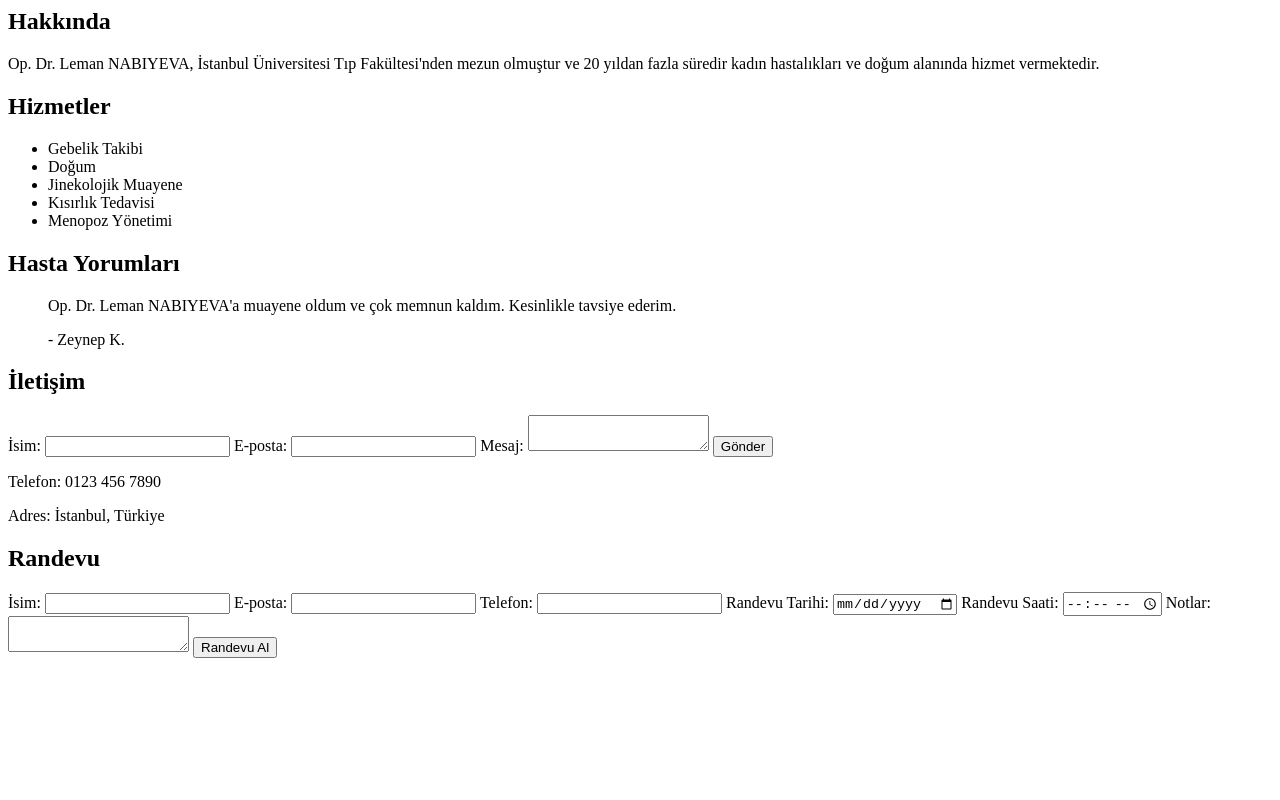
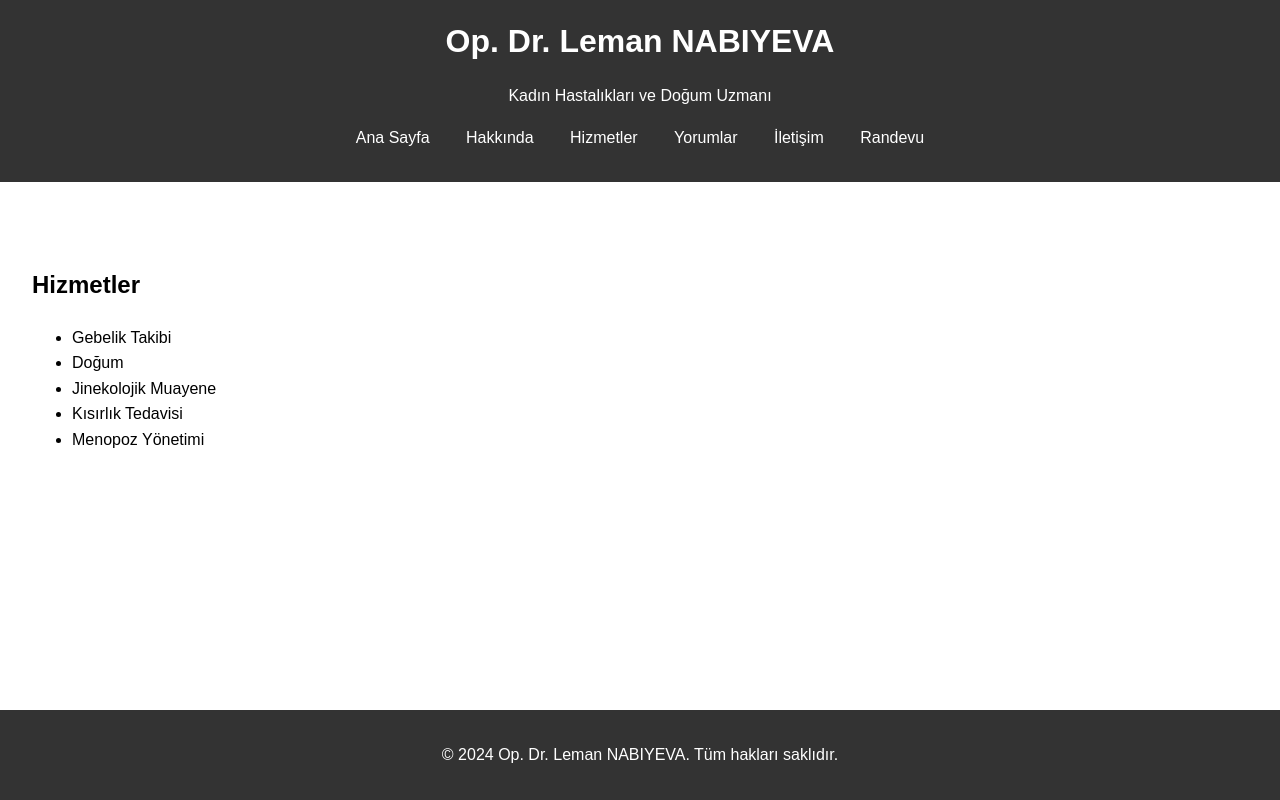
Before and after one commit to MuMSuZ/drlemannabiyeva.github.io, a plain HTML site: page services.html in a window 1280 px wide. Drawn offline with Linux system fonts and the light colour scheme.

Commit message:
Update services.html

```diff
--- a/services.html
+++ b/services.html
@@ -1,8 +1,28 @@
- <section id="about">
-        <h2>Hakkında</h2>
-        <p>Op. Dr. Leman NABIYEVA, İstanbul Üniversitesi Tıp Fakültesi'nden mezun olmuştur ve 20 yıldan fazla süredir kadın hastalıkları ve doğum alanında hizmet vermektedir.</p>
-    </section>
+<!DOCTYPE html>
+<html lang="tr">
+<head>
+    <meta charset="UTF-8">
+    <meta name="viewport" content="width=device-width, initial-scale=1.0">
+    <title>Hizmetler - Op. Dr. Leman NABIYEVA</title>
+    <link rel="stylesheet" href="styles.css">
+</head>
+<body>
+    <header>
+        <h1>Op. Dr. Leman NABIYEVA</h1>
+        <p>Kadın Hastalıkları ve Doğum Uzmanı</p>
+        <nav>
+            <ul>
+                <li><a href="index.html">Ana Sayfa</a></li>
+                <li><a href="about.html">Hakkında</a></li>
+                <li><a href="services.html">Hizmetler</a></li>
+                <li><a href="testimonials.html">Yorumlar</a></li>
+                <li><a href="contact.html">İletişim</a></li>
+                <li><a href="appointment.html">Randevu</a></li>
+            </ul>
+        </nav>
+    </header>
 
+    <main>
         <section id="services">
             <h2>Hizmetler</h2>
             <ul>
@@ -13,54 +33,10 @@
                 <li>Menopoz Yönetimi</li>
             </ul>
         </section>
+    </main>
 
-    <section id="testimonials">
-        <h2>Hasta Yorumları</h2>
-        <blockquote>
-            <p>Op. Dr. Leman NABIYEVA'a muayene oldum ve çok memnun kaldım. Kesinlikle tavsiye ederim.</p>
-            <footer>- Zeynep K.</footer>
-        </blockquote>
-    </section>
-
-    <section id="contact">
-        <h2>İletişim</h2>
-        <form action="#" method="post">
-            <label for="name">İsim:</label>
-            <input type="text" id="name" name="name" required>
-
-            <label for="email">E-posta:</label>
-            <input type="email" id="email" name="email" required>
-
-            <label for="message">Mesaj:</label>
-            <textarea id="message" name="message" required></textarea>
-
-            <button type="submit">Gönder</button>
-        </form>
-        <p>Telefon: 0123 456 7890</p>
-        <p>Adres: İstanbul, Türkiye</p>
-    </section>
-
-    <section id="appointment">
-        <h2>Randevu</h2>
-        <form action="#" method="post">
-            <label for="name">İsim:</label>
-            <input type="text" id="name" name="name" required>
-
-            <label for="email">E-posta:</label>
-            <input type="email" id="email" name="email" required>
-
-            <label for="phone">Telefon:</label>
-            <input type="tel" id="phone" name="phone" required>
-
-            <label for="date">Randevu Tarihi:</label>
-            <input type="date" id="date" name="date" required>
-
-            <label for="time">Randevu Saati:</label>
-            <input type="time" id="time" name="time" required>
-
-            <label for="notes">Notlar:</label>
-            <textarea id="notes" name="notes"></textarea>
-
-            <button type="submit">Randevu Al</button>
-        </form>
-    </section>
+    <footer>
+        <p>&copy; 2024 Op. Dr. Leman NABIYEVA. Tüm hakları saklıdır.</p>
+    </footer>
+</body>
+</html>
```
Lines whose indentation alone changed are shown as unchanged.
